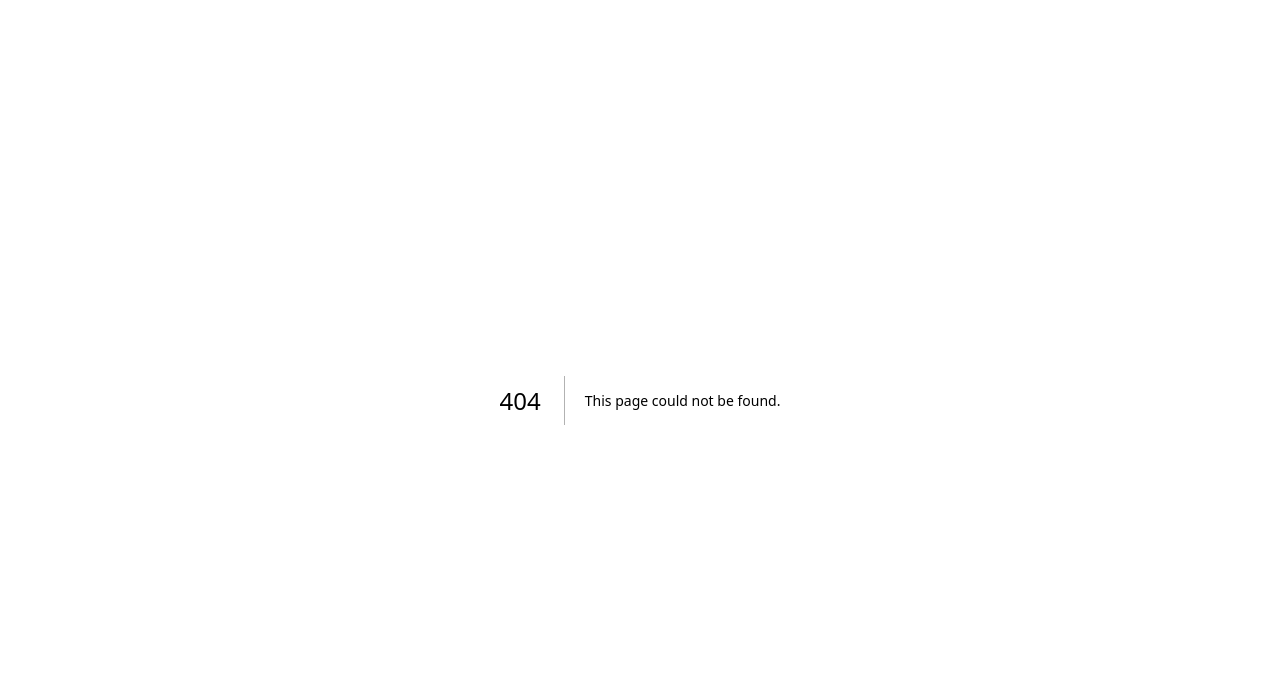
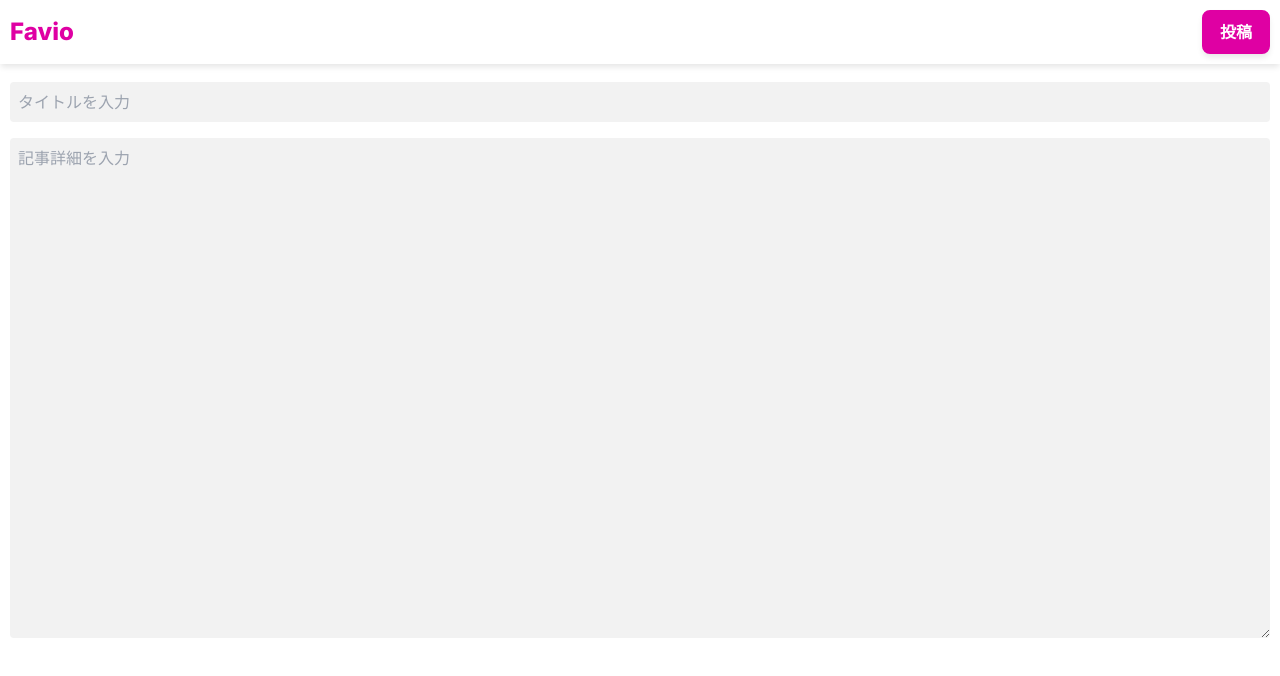
Before and after one commit to shinshi-onigoori/Favio, a Next.js app: page /pages/blog/add in a window 1280 px wide. Before the commit this address had no page. Shown: the top 676 px of the page. Built offline with nearby package versions, Linux system fonts and the light colour scheme.

Commit message:
PostBlogページの追加

```diff
--- /dev/null
+++ b/src/app/pages/blog/add/page.tsx
@@ -0,0 +1,113 @@
+"use client";
+
+import { useRouter } from "next/navigation";
+import React from "react";
+import { useRef } from "react";
+import { Toaster } from "react-hot-toast";
+import { toast } from "react-hot-toast";
+import styled from "styled-components";
+import MainHeader from "@/app/component/mainHeader";
+import PostButton from "@/app/component/postButton";
+
+const postBlog = async (
+  title: string | undefined,
+  description: string | undefined
+) => {
+  const res = await fetch(`http://localhost:3000/api/blog`, {
+    method: "POST",
+    headers: {
+      "Content-Type": "application/json",
+    },
+    body: JSON.stringify({ title, description }),
+  });
+
+  return res.json();
+};
+
+const PostBlog: React.FC = () => {
+  const router = useRouter();
+  const titleRef = useRef<HTMLInputElement | null>(null);
+  const descriptionRef = useRef<HTMLTextAreaElement | null>(null);
+
+  const handleClick = async (e: React.FormEvent) => {
+    e.preventDefault();
+    //Hooksが動いているか確認用
+    console.log("確認");
+    // console.log(descriptionRef.current?.value);
+
+    toast.loading("投稿中です...", { id: "1" });
+    await postBlog(titleRef.current?.value, descriptionRef.current?.value);
+    toast.success("投稿に成功しました");
+
+    router.push("/");
+    router.refresh();
+  };
+
+  return (
+    <BlogAddContainer >
+      <Toaster />
+      <MainHeader>
+        <BlogSubmitButton type="submit" onClick={handleClick}>投稿</BlogSubmitButton>
+      </MainHeader>
+      <BlogFormContainer>
+        <form>
+          <TitleInput
+            ref={titleRef}
+            placeholder="タイトルを入力"
+            type="text"
+          />
+          <DescriptionInput ref={descriptionRef} placeholder="記事詳細を入力" />
+        </form>
+      </BlogFormContainer>
+    </BlogAddContainer>
+  );
+};
+
+const BlogAddContainer = styled.div`
+  width: 100%;
+  height: 100vh;
+`;
+
+const BlogFormContainer = styled.div`
+  width: 100%;
+  height: fit-content;
+  padding: 10px;
+`;
+
+const TitleInput = styled.input`
+  width: 100%;
+  padding: 8px;
+  margin: 8px 0;
+  border-radius: 4px;
+  background-color: #f2f2f2;
+  /* box-shadow: 0 4px 6px -1px rgba(0, 0, 0, 0.1); */
+`;
+
+const DescriptionInput = styled.textarea`
+  width: 100%;
+  height: 500px;
+  padding: 8px;
+  margin: 8px 0;
+  border-radius: 4px;
+  background-color: #f2f2f2;
+  /* box-shadow: 0 4px 6px -1px rgba(0, 0, 0, 0.1); */
+`;
+
+const BlogSubmitButton = styled.button`
+  box-sizing: border-box;
+  font-weight: 600;
+  padding: 8px 16px;
+  color: #fff;
+  border: 2px solid #df00a3;
+  border-radius: 8px;
+  box-shadow: 0 4px 6px -1px rgba(0, 0, 0, 0.1);
+  background-color: #df00a3;
+  transition: background-color 0.5s ease;
+
+  &:hover {
+    background-color: #fbebfc;
+    color: #df00a3;
+  }
+`;
+
+export default PostBlog;
```
